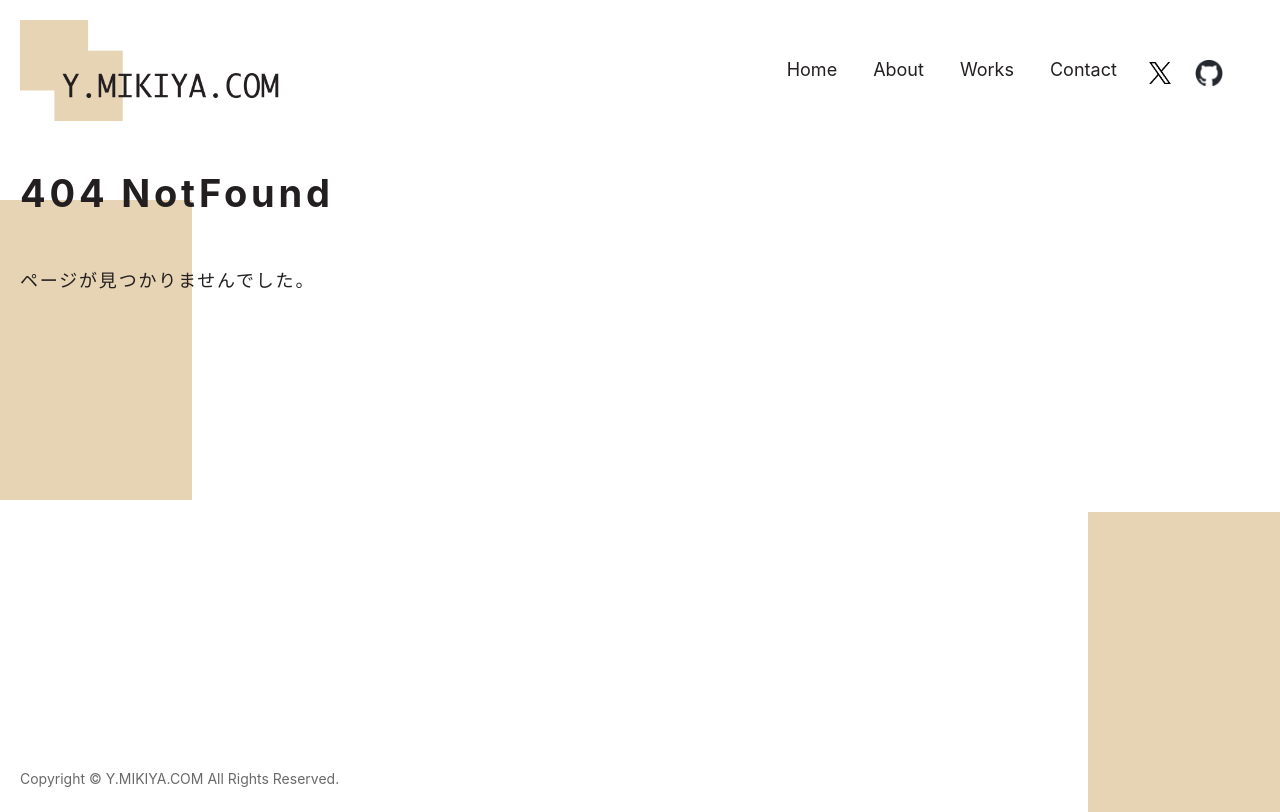
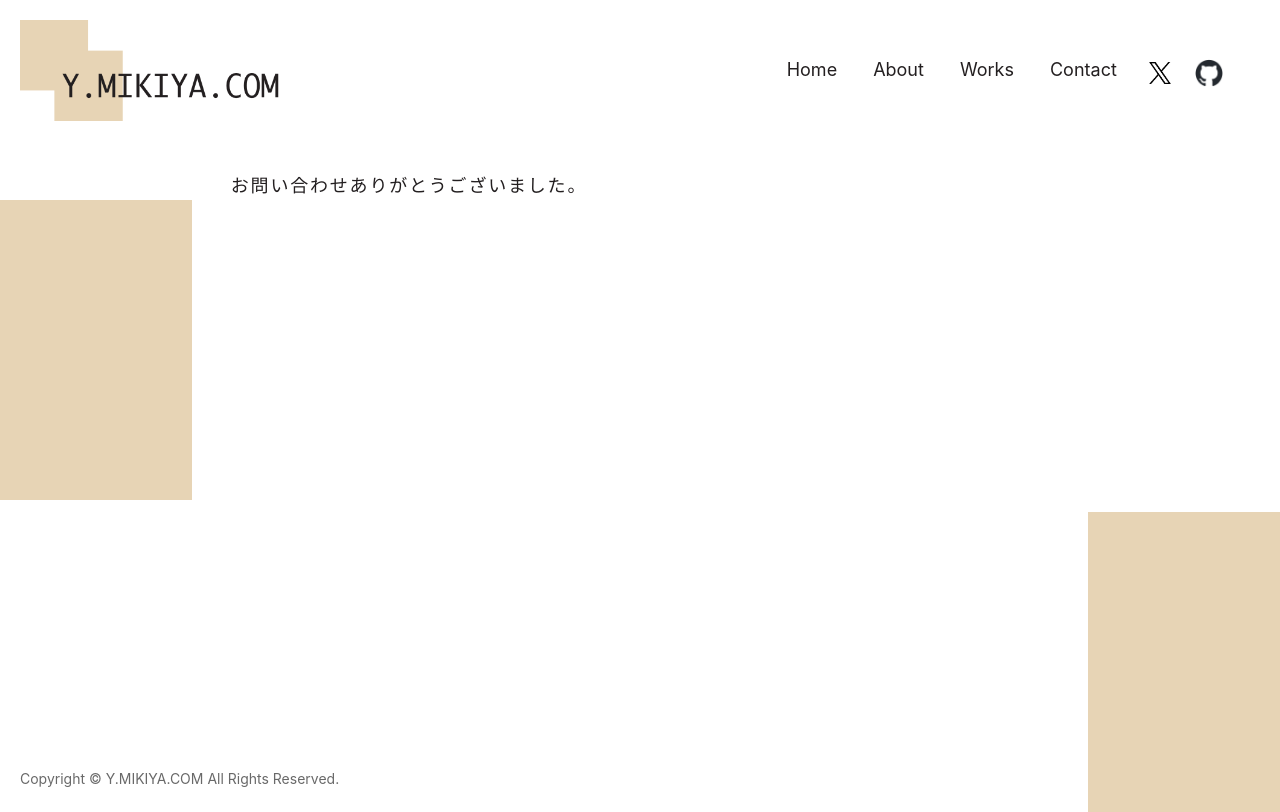
Before and after one commit to MikiyaYamaguchi/react_portfolio, a React (Create React App) app: page /thanks in a window 1280 px wide. Before the commit this address had no page. Built offline with nearby package versions, Linux system fonts and the light colour scheme.

Commit message:
Thanksページ追加

```diff
--- a/src/components/MainContent.tsx
+++ b/src/components/MainContent.tsx
@@ -7,6 +7,7 @@ import About from "../pages/About";
 import Contact from "../pages/Contact";
 import Home from "../pages/Home";
 import NotFound from "../pages/NotFound";
+import Thanks from "../pages/Thanks";
 import Works from "../pages/Works";
 
 const MainContent = () => {
@@ -104,6 +105,7 @@ const MainContent = () => {
           <Route path="/about" element={<About />} />
           <Route path="/works/" element={<Works />} />
           <Route path="/contact" element={<Contact />} />
+          <Route path="/thanks" element={<Thanks />} />
           <Route path="/*" element={<NotFound />} />
         </Routes>
       </div>
--- /dev/null
+++ b/src/pages/Thanks.tsx
@@ -0,0 +1,11 @@
+const Thanks = () => {
+  return (
+    <>
+      <div className="container">
+        <p>お問い合わせありがとうございました。</p>
+      </div>
+    </>
+  );
+};
+
+export default Thanks;
```
